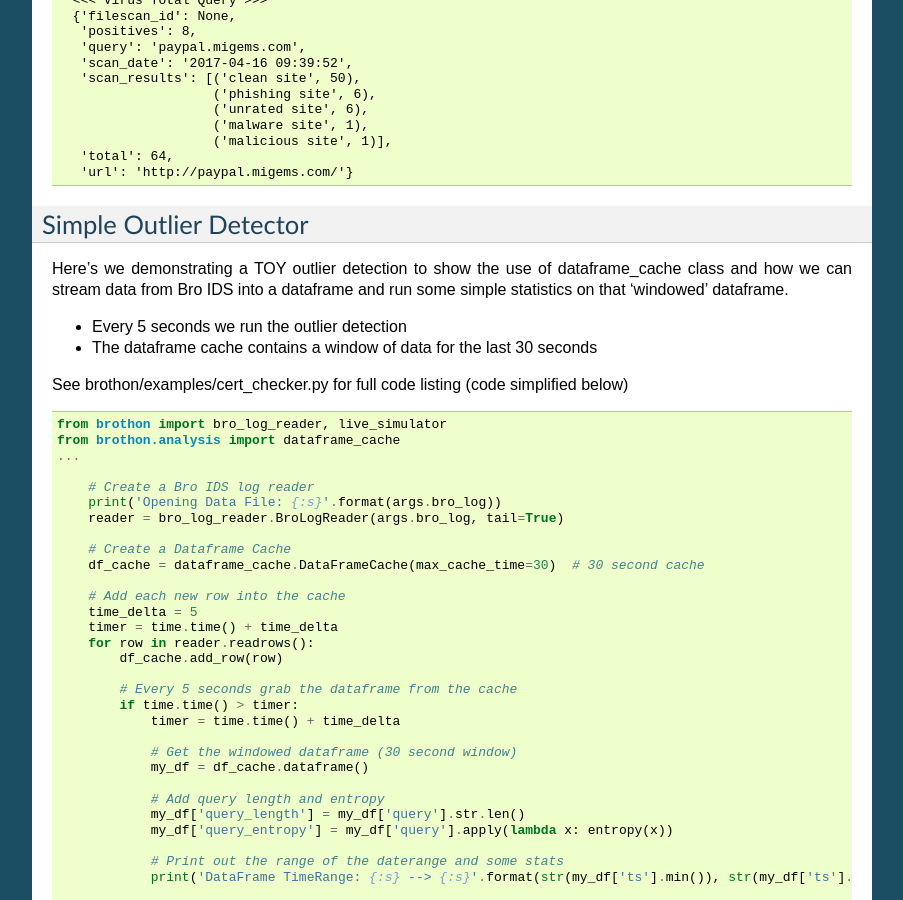
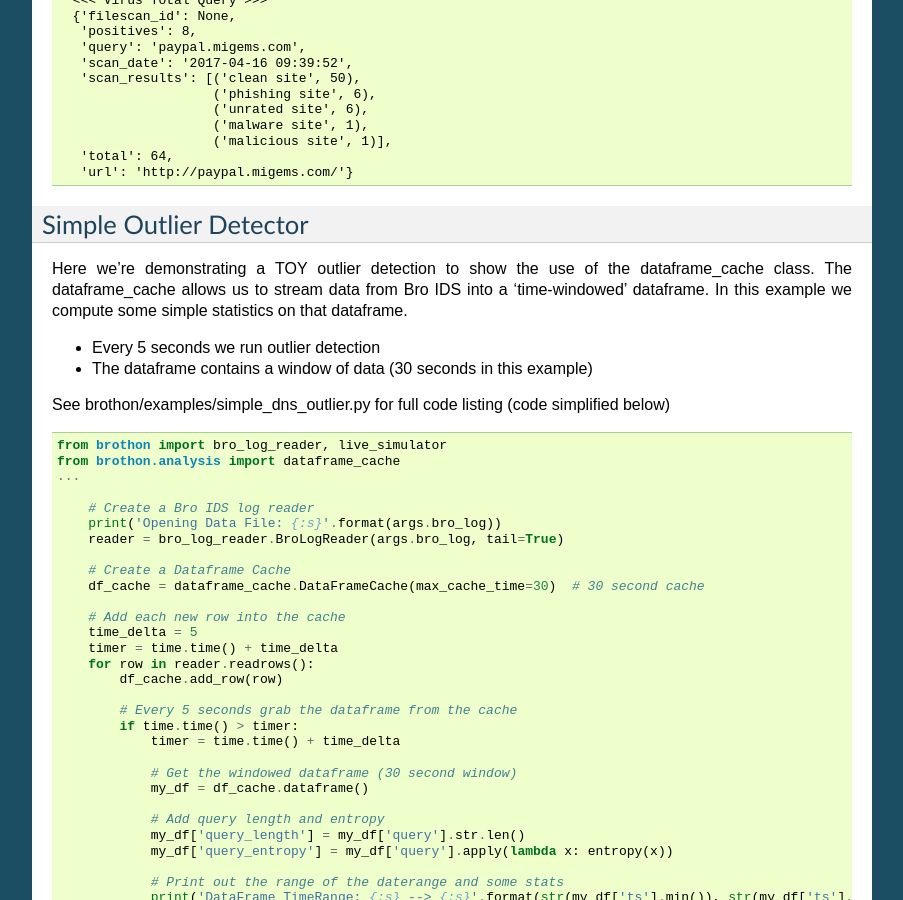
Before and after one commit to SuperCowPowers/zat, a Sphinx documentation site: the page built from docs/examples.rst, in a window 1280 px wide and 900 px high, scrolled down 4796 px. Shown: the whole window, without its empty margins (198-1101 px from the left). Built offline with Sphinx 7.4.7, drawn with Linux system fonts in a browser that asks for light colours.

Commit message:
some small doc changes

```diff
--- a/docs/examples.rst
+++ b/docs/examples.rst
@@ -325,14 +325,14 @@ Simply run this example script on your Bro IDS x509.log.
 
 Simple Outlier Detector
 -----------------------
-Here's we demonstrating a TOY outlier detection to show the use of dataframe_cache
-class and how we can stream data from Bro IDS into a dataframe
-and run some simple statistics on that 'windowed' dataframe.
+Here we're demonstrating a TOY outlier detection to show the use of the dataframe_cache
+class. The dataframe_cache allows us to stream data from Bro IDS into a 'time-windowed'
+dataframe. In this example we compute some simple statistics on that dataframe.
 
-- Every 5 seconds we run the outlier detection
-- The dataframe cache contains a window of data for the last 30 seconds
+- Every 5 seconds we run outlier detection
+- The dataframe contains a window of data (30 seconds in this example)
 
-See brothon/examples/cert_checker.py for full code listing (code simplified below)
+See brothon/examples/simple_dns_outlier.py for full code listing (code simplified below)
 
 .. code-block:: python
 
```
